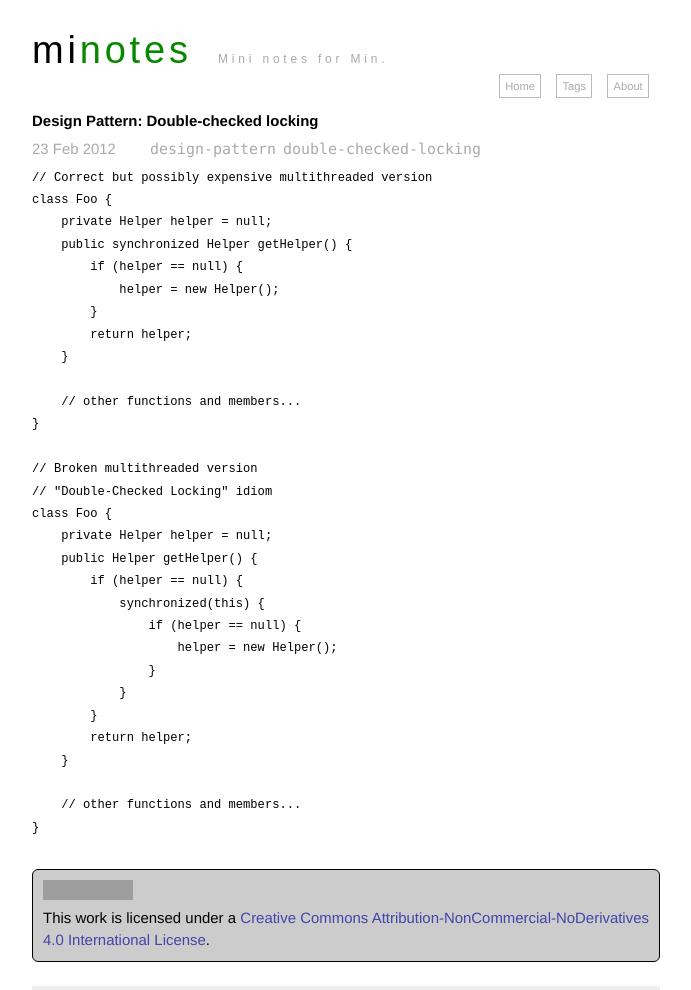
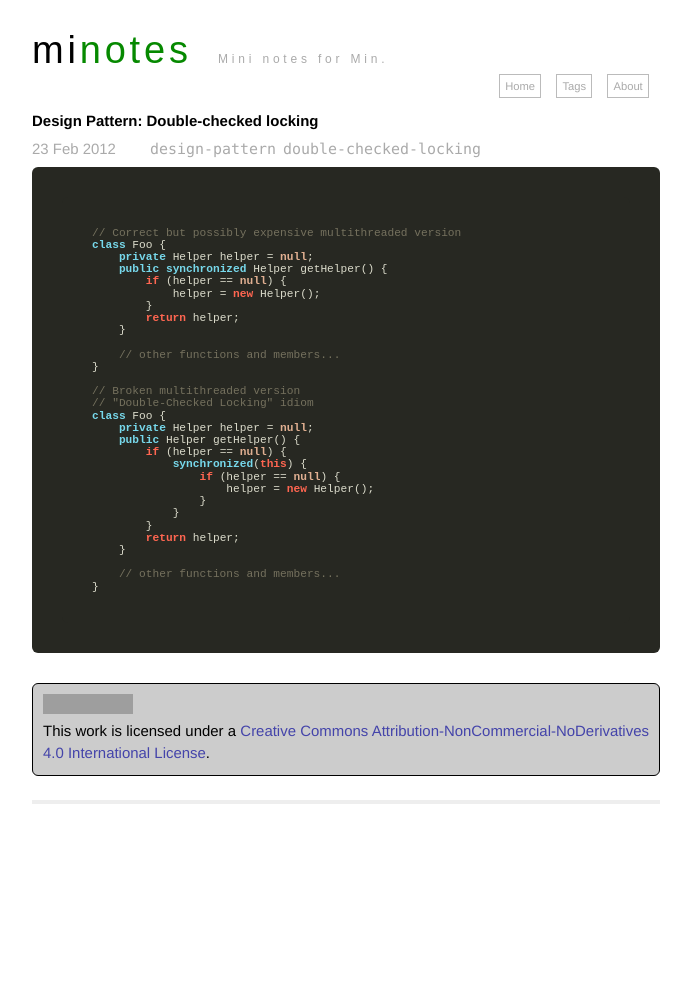
Before and after one commit to mindeng/mindeng.github.io, a Jekyll site: the page built from _posts/2012-02-23-72.markdown, in a window 1280 px wide. Shown: the whole page, without its empty margins (294-985 px from the left). Built offline with Jekyll 4.4.1, drawn with Linux system fonts in a browser that asks for light colours; after the commit the page ends 907 px from its top, so only the background shows below that; grey boxes are pictures that could not be loaded.

Commit message:
Syntax fixed

````diff
--- a/_posts/2012-02-23-72.markdown
+++ b/_posts/2012-02-23-72.markdown
@@ -6,8 +6,7 @@ tags:   [design-pattern, double-checked-locking]
 ---
 
 
-
-<pre class="brush: java">
+```java
 // Correct but possibly expensive multithreaded version
 class Foo {
     private Helper helper = null;
@@ -38,4 +37,4 @@ class Foo {
 
     // other functions and members...
 }
-</pre>
+```
````
